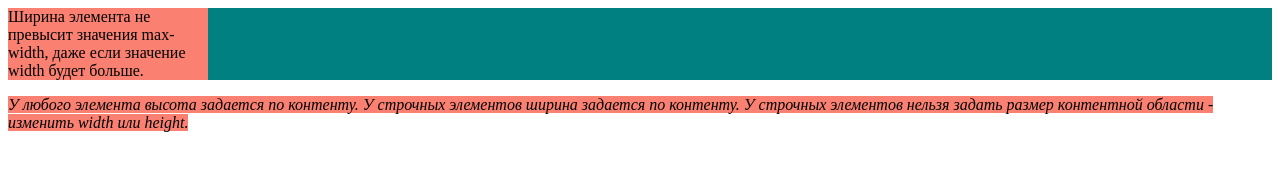
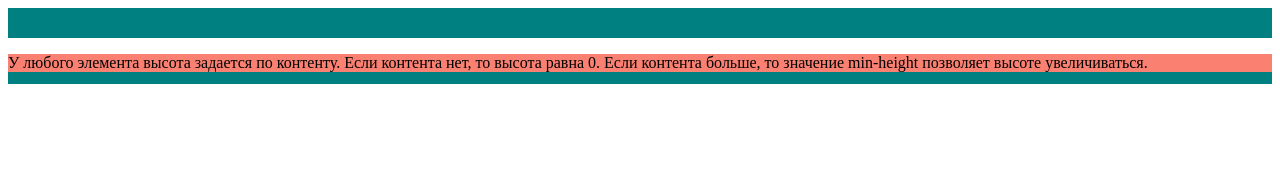
Before and after one commit to Hostess27/questions-5, a plain HTML site: page index.html in a window 1280 px wide. Drawn offline with Linux system fonts and the light colour scheme.

Commit message:
Вопрос 4

```diff
--- a/css/style.css
+++ b/css/style.css
@@ -1,10 +1,9 @@
 .parent {
     background: teal;
+    min-height: 30px;
     margin-bottom: 1rem;
-  }
+}
 
-  .child {
-    width: 90%;
+.child {
     background: salmon;
-    max-width: 200px;
-  }
+}
--- a/index.html
+++ b/index.html
@@ -9,20 +9,11 @@
     </head>
     <body>
         <div class="parent">
+            <div class="child"></div>
+          </div>
+          <div class="parent">
             <div class="child">
-                Ширина элемента не превысит значения max-width, даже если
-                значение width будет больше.
-            </div>
-        </div>
-        <span class="parent">
-            <i class="child">У любого элемента высота задается по контенту. </i>
-            <i class="child"
-                >У строчных элементов ширина задается по контенту.
-            </i>
-            <i class="child"
-                >У строчных элементов нельзя задать размер контентной области -
-                изменить width или height.
-            </i>
-        </span>
+              У любого элемента высота задается по контенту. Если контента нет, то высота равна 0. Если контента больше, то значение min-height позволяет высоте увеличиваться.</div>
+          </div>
     </body>
 </html>
```
